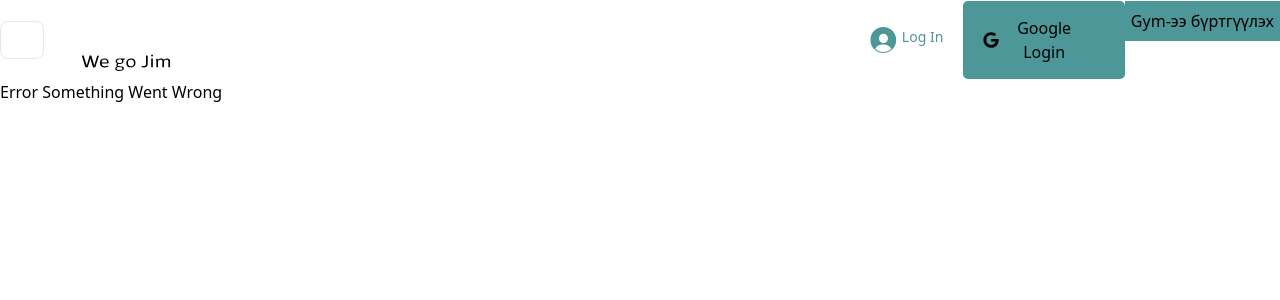
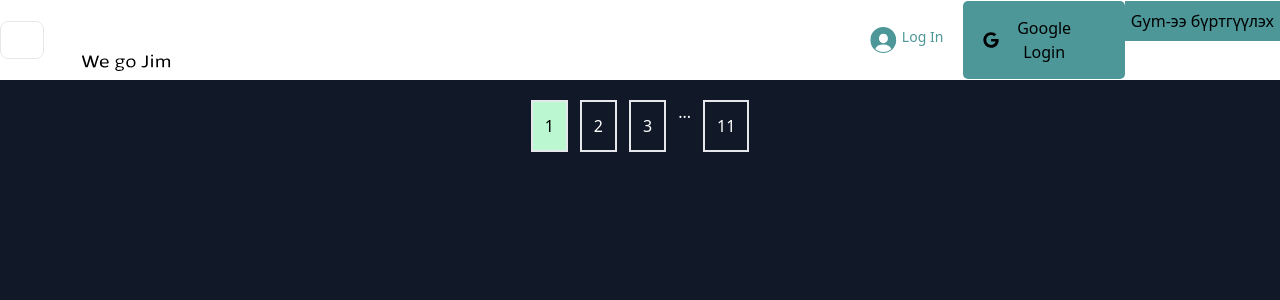
Before and after one commit to Pinecone-aqua/jimdii, a Next.js app in the folder front_end/client/: page /test in a window 1280 px wide. Before the commit this address had no page. Shown: the top 300 px of the page. Built offline with nearby package versions, Linux system fonts and the light colour scheme.

Commit message:
pagination

```diff
--- /dev/null
+++ b/front_end/client/components/Pagination.tsx
@@ -0,0 +1,40 @@
+import { useEffect, useState } from "react";
+import PageNum from "./subcomp/Pagination/PageNum";
+import Link from "next/link";
+
+export default function Pagination() {
+  const [lastPageNum, setLastPageNum] = useState<number>(1);
+  const [currentPage, setCurrentPage] = useState<number>(1);
+  const testPageNum = 101;
+
+  useEffect(() => {
+    setLastPageNum(Math.ceil(testPageNum / 10));
+  }, [testPageNum]);
+
+  return (
+    <div className="flex gap-3 h-10 m-5">
+      {currentPage > 1 && (
+        <Link href={"test"} onClick={() => setCurrentPage(currentPage - 1)}>
+          <PageNum page={"Өмнөх"} currentPage={currentPage} />
+        </Link>
+      )}
+      <Link href={"test"} onClick={() => setCurrentPage(currentPage)}>
+        <PageNum page={currentPage} currentPage={currentPage} />
+      </Link>
+      <Link href={"test"} onClick={() => setCurrentPage(currentPage + 1)}>
+        <PageNum page={currentPage + 1} currentPage={currentPage} />
+      </Link>
+      <Link href={"test"} onClick={() => setCurrentPage(currentPage + 2)}>
+        <PageNum page={currentPage + 2} currentPage={currentPage} />
+      </Link>
+      {lastPageNum > currentPage + 2 && (
+        <>
+          <p className="">...</p>
+          <Link href={"test"} onClick={() => setCurrentPage(lastPageNum)}>
+            <PageNum page={lastPageNum} currentPage={currentPage} />
+          </Link>
+        </>
+      )}
+    </div>
+  );
+}
--- /dev/null
+++ b/front_end/client/components/subcomp/Pagination/PageNum.tsx
@@ -0,0 +1,22 @@
+interface PropsType {
+  page: number | string;
+  currentPage: number;
+}
+
+export default function PageNum(props: PropsType) {
+  const { page, currentPage } = props;
+  console.log(page);
+  console.log("current", currentPage);
+
+  return (
+    <div
+      className={`${
+        page === currentPage
+          ? "bg-green-200 border-2 p-3 flex justify-center items-center text-black"
+          : "bg-none border-2 p-3 flex justify-center items-center"
+      }`}
+    >
+      {page}
+    </div>
+  );
+}
--- /dev/null
+++ b/front_end/client/pages/test.tsx
@@ -0,0 +1,11 @@
+import Pagination from "@/components/Pagination";
+
+export default function Test() {
+  return (
+    <div className="min-h-screen text-white bg-gray-900">
+      <div className="container flex justify-center items-center">
+        <Pagination />
+      </div>
+    </div>
+  );
+}
```
